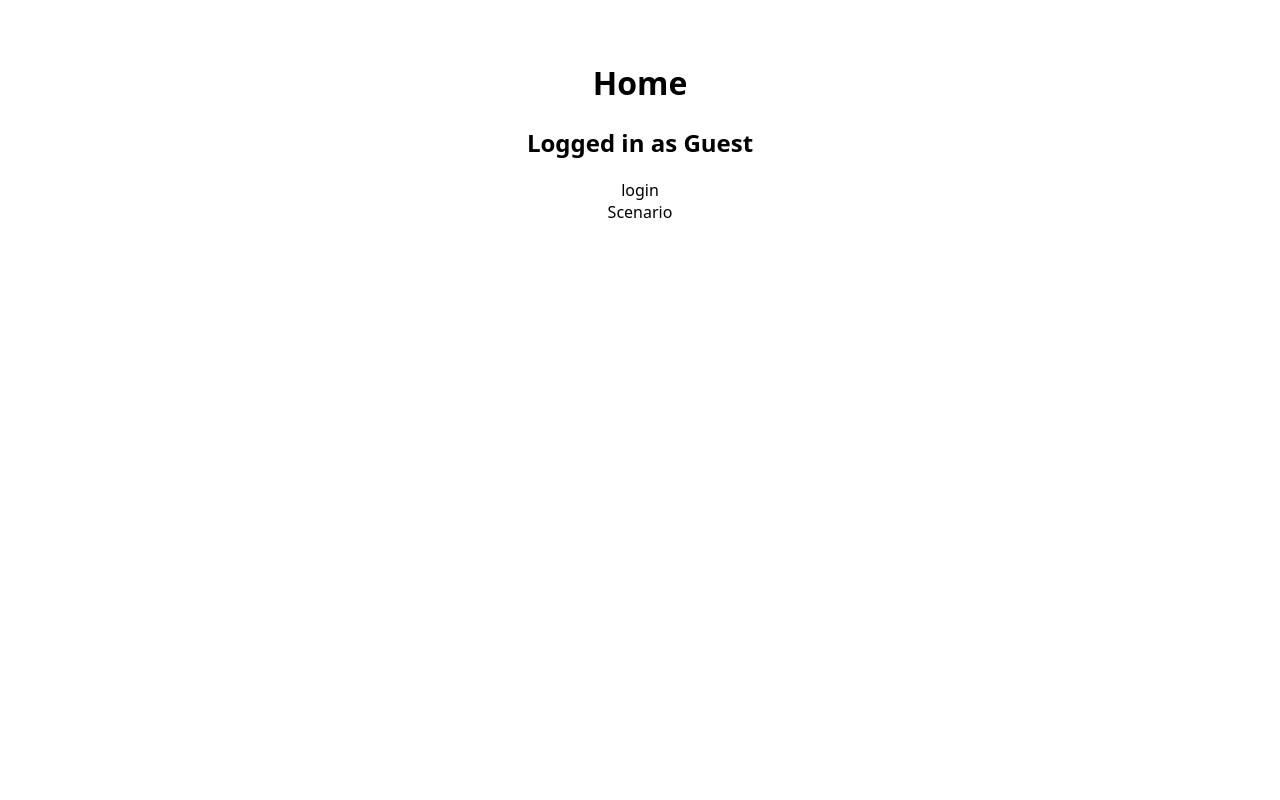
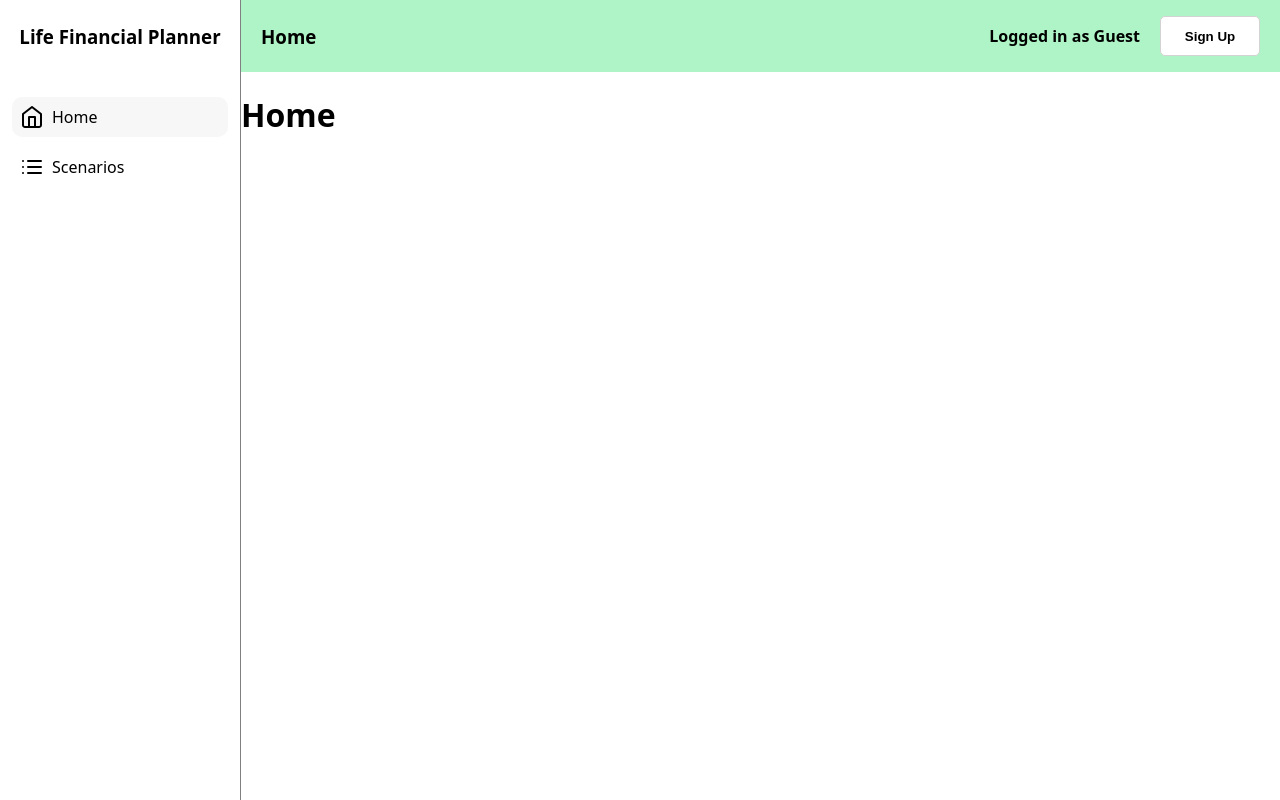
Before and after one commit to huanganthony04/Life-Financial-Planner, a React (Vite) app in the folder client/: page / in a window 1280 px wide. Built offline with nearby package versions, Linux system fonts and the light colour scheme; no server answers.

Commit message:
Added navigation sidebar and banner

```diff
--- a/client/src/App.css
+++ b/client/src/App.css
@@ -1,6 +1,15 @@
 #root {
-  max-width: 1280px;
-  margin: 0 auto;
-  padding: 2rem;
-  text-align: center;
+  width: 100vw;
+  height: 100vh;
 }
+
+#main {
+  margin: 0;
+  display: flex;
+  width: 100vw;
+  height: 100vh;
+}
+
+#page-content {
+  flex-grow: 1;
+}
--- a/client/src/App.jsx
+++ b/client/src/App.jsx
@@ -1,18 +1,38 @@
 import React from 'react'
-import { BrowserRouter as Router, Routes, Route } from 'react-router-dom'
+import { BrowserRouter as Router, Routes, Route, Outlet } from 'react-router-dom'
+import Navbar from './components/Navbar'
+import Banner from './components/Banner'
 import Home from './pages/Home'
 import Login from './pages/Login'
 import Scenario from './pages/Scenario'
 import './App.css'
+
+function Layout({page}) {
+  return (
+    <div id="main">
+      <Navbar />
+       <div id="page-content">
+        <Banner page={page}/>
+        <Outlet />
+       </div>
+    </div>
+  )
+}
 
 function App() {
   return (
     <>
       <Router>
         <Routes>
-          <Route path="/" element={<Home />} />
+          <Route path="/" element={<Layout page="Home"/>}>
+            <Route index element={<Home />} />
+          </Route>
+
+          <Route path="/scenario" element={<Layout page="Scenario"/>}>
+            <Route path="/scenario" element={<Scenario />} />
+          </Route>
+
           <Route path="/login" element={<Login />} />
-          <Route path="/scenario" element={<Scenario />} />
         </Routes>
       </Router>
     </>
--- /dev/null
+++ b/client/src/components/Banner.css
@@ -0,0 +1,45 @@
+#banner {
+    display: flex;
+    justify-content: space-between;
+    align-items: center;
+    width: 100%;
+    height: 72px;
+    background-color: rgb(175, 244, 198);
+}
+#banner-text {
+    margin: 20px 20px;
+}
+
+#user-opts {
+    margin: 0px 20px;
+    display: flex;
+    align-items: center;
+}
+
+#user-login-text {
+    margin: 0px 20px;
+}
+
+#sign-up-button {
+    color: black;
+    background-color: rgb(255, 255, 255);
+    border: 1px solid lightgray;
+    border-radius: 5px;
+    width: 100px;
+    height: 40px;
+}
+
+#sign-up-button:hover {
+    background-color: rgb(245, 245, 245);
+    cursor: pointer;
+
+}
+
+#sign-up-button:active {
+    background-color: rgb(235, 235, 235);
+    cursor: pointer;
+}
+
+#sign-up-button-label {
+    margin: 0px;
+}
--- /dev/null
+++ b/client/src/components/Banner.jsx
@@ -0,0 +1,69 @@
+import { useState, useEffect } from 'react'
+import axios from 'axios'
+import { useNavigate } from 'react-router-dom'
+import './Banner.css'
+
+const BACKEND_URL = import.meta.env.VITE_BACKEND_URL
+
+const Banner = ({page}) => {
+
+    const [username, setUsername] = useState(null)
+
+    const navigate = useNavigate()
+
+    useEffect(() => {
+
+        //Check authorization
+        axios.get(`${BACKEND_URL}/api/getuser`, {withCredentials: true})
+            .then((response) => {
+                if (response.data.user) {
+                    setUsername(response.data.user)
+                }
+            })
+
+
+    }, [])
+
+    const logout = async function() {
+        if (!username) {
+            console.log('Not logged in')
+        }
+        else {
+            await axios.post(`${BACKEND_URL}/api/logout`, {}, {withCredentials: true})
+                .then((response) => {
+                    console.log(response)
+                    navigate("/login")
+                })
+        }
+    }
+
+    const renderLoginLogout = () => {
+        if (!username) {
+            return (
+                <button id="sign-up-button" onClick={() => navigate("/login")}>
+                    <h4 id="sign-up-button-label">Sign Up</h4>
+                </button>
+            )
+        }
+        else {
+            return (
+                <button id="sign-up-button" onClick={() => logout()}>
+                    <h4 id="sign-up-button-label">Log Out</h4>
+                </button>
+            )
+        }
+    }
+
+
+    return (
+        <div id="banner">
+            <h3 id="banner-text">{page}</h3>
+            <div id="user-opts">
+                <h4 id="user-login-text">Logged in as {username ? username : "Guest"}</h4>
+                {renderLoginLogout()}
+            </div>
+        </div>
+    )
+}
+
+export default Banner
--- /dev/null
+++ b/client/src/components/Navbar.css
@@ -0,0 +1,62 @@
+#navbar {
+    min-width: 240px;
+    height: 100%;
+    border-right: 1px solid grey;
+    text-align: center;
+}
+
+#navbar-label {
+    width: 100%;
+    height: 72px;
+    display: flex;
+    justify-content: center;
+    align-items: center;
+}
+
+#nav-buttons {
+    margin: 20px 0;
+    display: flex;
+    flex-direction: column;
+    text-align: left;
+    align-items: center;
+}
+
+.nav-button {
+    color: black;
+    background-color: rgb(255, 255, 255);
+    text-decoration: none;
+    border: none;
+    border-radius: 10px;
+    cursor: pointer;
+
+    height: 40px;
+    width: 90%;
+    margin: 5px;
+
+    display: flex;
+    justify-content: left;
+    align-items: center;
+}
+
+.nav-button-icon {
+    margin: 0.5em;
+}
+
+.current-variation {
+    background-color: rgb(247, 247, 247);
+    cursor: default;
+}
+
+.nav-button:hover {
+    background-color: rgb(252, 252, 252);
+}
+
+.nav-button:active {
+    background-color: rgb(245, 245, 245);
+}
+
+.nav-button.current-variation:hover,
+.nav-button.current-variation:active {
+    background-color: rgb(247, 247, 247);
+    cursor: default;
+}
--- /dev/null
+++ b/client/src/components/Navbar.jsx
@@ -0,0 +1,34 @@
+import React from 'react'
+import { NavLink } from 'react-router-dom'
+import homeLogo from '../assets/icons/home.svg'
+import listLogo from '../assets/icons/list.svg'
+
+import './Navbar.css'
+
+const Navbar = () => {
+  return (
+    <nav id="navbar">
+        <div id="navbar-label">
+            <h3>Life Financial Planner</h3>
+        </div>
+        <div id="nav-buttons">
+            <NavLink
+                to="/"
+                className={({isActive}) => (isActive ? 'nav-button current-variation' : 'nav-button')}
+            >
+                <img className="nav-button-icon" src={homeLogo}/>
+                Home
+            </NavLink>
+            <NavLink
+                to="/scenario"
+                className={({isActive}) => (isActive ? 'nav-button current-variation' : 'nav-button')}
+            >
+                <img className="nav-button-icon" src={listLogo}/>
+                Scenarios
+            </NavLink>
+        </div>
+    </nav>
+  )
+}
+
+export default Navbar
--- a/client/src/index.css
+++ b/client/src/index.css
@@ -1,3 +1,13 @@
 :root {
   font-family: system-ui, Avenir, Helvetica, Arial, sans-serif;
 }
+
+html, body {
+  margin: 0;
+  padding: 0;
+  height: 100%;
+}
+
+h1, h2, h3, h4, h5, h6 {
+  white-space: nowrap;
+}
--- a/client/src/pages/Home.jsx
+++ b/client/src/pages/Home.jsx
@@ -1,56 +1,12 @@
-import { useEffect, useState } from 'react'
-import axios from 'axios'
-import { useNavigate } from 'react-router-dom'
-
 const BACKEND_URL = import.meta.env.VITE_BACKEND_URL
 const Home = () => {
 
-    const [username, setUsername] = useState(null)
-
-    const navigate = useNavigate()
-
-    const logout = async function() {
-        if (!username) {
-            console.log('Not logged in')
-        }
-        else {
-            await axios.post(`${BACKEND_URL}/api/logout`, {}, {withCredentials: true})
-                .then((response) => {
-                    console.log(response)
-                    navigate("/login")
-                })
-        }
-    }
-
-    useEffect(() => {
-
-        //Check authorization
-        axios.get(`${BACKEND_URL}/api/getuser`, {withCredentials: true})
-            .then((response) => {
-                console.log(response.data)
-                if (response.data.user) {
-                    setUsername(response.data.user)
-                }
-            })
-
-
-    }, [])
-
     return (
-        <>
+        <div id="home_page" className="page">
             <div>
                 <h1>Home</h1>
-                <h2>Logged in as {username ? username : "Guest"}</h2>
             </div>
-            {username ?
-                <a onClick={() => logout()}>logout</a>
-                :
-                <a onClick={() => navigate("/login")}>login</a>
-            }
-            <br/>
-            <a onClick={() => navigate("/scenario")}>Scenario</a>
-
-        </>
+        </div>
         )
     }
 
--- a/client/src/pages/Login.jsx
+++ b/client/src/pages/Login.jsx
@@ -10,8 +10,8 @@ const Login = () => {
     const navigate = useNavigate()
 
     return (
-        <>
-            <div>Login</div>
+        <div id="login_page" className="page">
+            <h1>Login</h1>
             <div id="google_login">
                 <h2>Sign in with Google</h2>
                 <GoogleLogin
@@ -30,7 +30,7 @@ const Login = () => {
                     }}
                 />
             </div>
-        </>
+        </div>
     )
 }
 
--- a/client/src/pages/Scenario.jsx
+++ b/client/src/pages/Scenario.jsx
@@ -46,12 +46,12 @@ const Scenario = () => {
     }
   }
   return (
-    <>
+    <div id="scenario_page" className="page">
       <h1>Scenario Upload</h1>
       <input id="scenario_upload_input" type="file" accept=".yaml" onChange={handleFileChange}/>
       <button id="scenario_upload_button" onClick={handleUpload}>Upload</button>
       <pre id="scenario_upload_message">{message}</pre>
-    </>
+    </div>
   )
 }
 
```
Also changed, not shown: client/src/assets/icons/home.svg (added), client/src/assets/icons/list.svg (added). Lines whose indentation alone changed are shown as unchanged.
